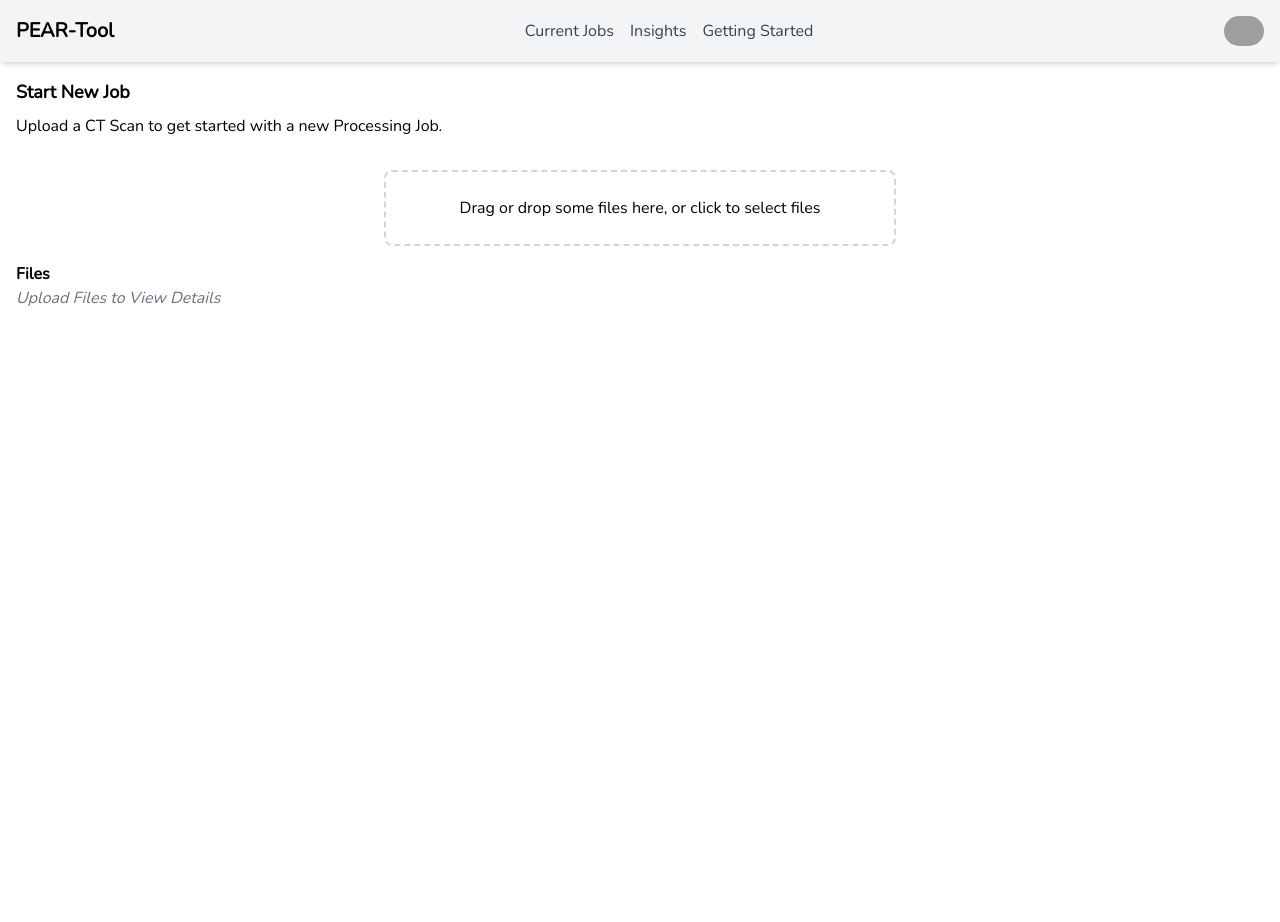
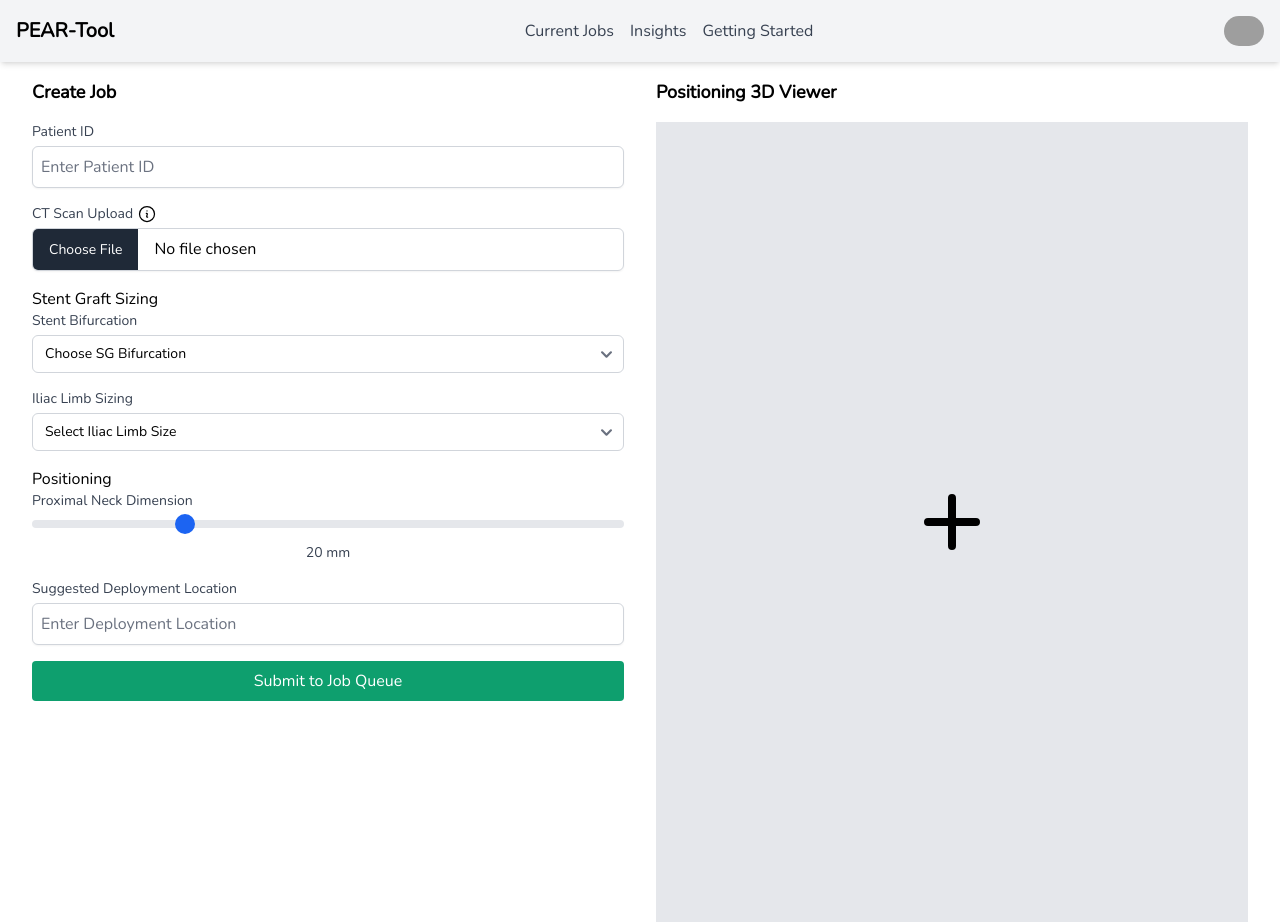
Before and after one commit to fidhalkotta/PEAR-Tool, a Next.js app in the folder app/frontend/: page /jobs/new in a window 1280 px wide. Before the commit the page ends 800 px from the top, so only its background shows below. Built offline with nearby package versions, Linux system fonts and the light colour scheme; grey boxes are pictures that could not be loaded.

Commit message:
feat: add new job page and routing from home to new page

```diff
--- a/app/frontend/src/app/home/page.tsx
+++ b/app/frontend/src/app/home/page.tsx
@@ -1,19 +1,29 @@
 "use client";
 
 import React, { useState } from "react";
+import { useRouter } from "next/navigation";
 import MainLayout from "@/app/layouts/mainLayout";
 import { Progress } from "flowbite-react";
 import { InformationCircleIcon } from "@heroicons/react/24/outline";
 
 export default function Home() {
+	const router = useRouter();
+
 	const [selectedJob, setSelectedJob] = useState(null);
 	const [isModalOpen, setIsModalOpen] = useState(false);
 	// State for managing tooltip visibility
 	const [showTooltip, setShowTooltip] = useState(false);
 	const [showFinishedJobsTooltip, setShowFinishedJobsTooltip] = useState(false);
 
-	const handleTooltipVisibility = () => {
-		setShowTooltip(!showTooltip);
+	const [patientId, setPatientId] = useState("");
+	const [sgBifurcation, setSgBifurcation] = useState("");
+	const [iliacLimbSizing, setIliacLimbSizing] = useState("");
+
+	// Function to handle the navigation with form values
+	const handleContinueJobSetup = (event) => {
+		event.preventDefault();
+
+		router.push("/jobs/new?patientId=" + patientId + "&sgBifurcation=" + sgBifurcation + "&iliacLimbSizing=" + iliacLimbSizing);
 	};
 
 	const [jobs] = useState([
@@ -78,76 +88,114 @@ export default function Home() {
 							<div className="mb-4">
 								<label htmlFor="patientId" className="block text-sm font-medium text-gray-700">Patient
 									ID</label>
-								<input type="text" id="patientId" name="patientId"
-									   className="mt-1 p-2 block w-full border border-gray-300 rounded-md shadow-sm focus:outline-none"
-									   placeholder="Enter Patient ID"/>
+								<input
+									type="text"
+									id="patientId"
+									name="patientId"
+									value={patientId}
+									onChange={(e) => setPatientId(e.target.value)}
+									className="mt-1 p-2 block w-full border border-gray-300 rounded-md shadow-sm focus:outline-none"
+									placeholder="Enter Patient ID"
+								/>
 							</div>
 
 							{/*/!* CT Scan Upload *!/*/}
-							{/*<div className="mb-4">*/}
-							{/*	<label htmlFor="ctScan" className="block text-sm font-medium text-gray-700">CT Scan*/}
-							{/*		Upload</label>*/}
-							{/*	<input type="file" id="ctScan" name="ctScan"*/}
-							{/*		   className="mt-1 block w-full border border-gray-300 rounded-md shadow-sm focus:outline-none"/>*/}
+							{/*<div className="mb-4 relative">*/}
+							{/*	<label htmlFor="ctScan"*/}
+							{/*		   className="block text-sm font-medium text-gray-700 flex items-center">*/}
+							{/*		CT Scan Upload*/}
+							{/*		<span*/}
+							{/*			className="ml-1 inline-block text-gray-500 cursor-help"*/}
+							{/*			onMouseEnter={() => setShowTooltip(true)}*/}
+							{/*			onMouseLeave={() => setShowTooltip(false)}*/}
+							{/*			onTouchStart={handleTooltipVisibility}*/}
+							{/*		>*/}
+							{/*			<InformationCircleIcon className="h-5 w-5"/>*/}
+							{/*		</span>*/}
+							{/*	</label>*/}
+							{/*	{showTooltip && (*/}
+							{/*		<div*/}
+							{/*			className="absolute z-10 w-64 p-2 bg-white rounded-md shadow-lg text-sm text-gray-700 -mt-8 ml-6">*/}
+							{/*			Only select folders containing .dicom files*/}
+							{/*		</div>*/}
+							{/*	)}*/}
+							{/*	<input*/}
+							{/*		type="file"*/}
+							{/*		id="ctScan"*/}
+							{/*		name="ctScan"*/}
+							{/*		className="mt-1 block w-full border border-gray-300 rounded-md shadow-sm focus:outline-none"*/}
+							{/*		directory="" webkitdirectory="" // Attributes to allow directory selection*/}
+							{/*	/>*/}
 							{/*</div>*/}
 
-							{/* CT Scan Upload */}
-							<div className="mb-4 relative">
-								<label htmlFor="ctScan"
-									   className="block text-sm font-medium text-gray-700 flex items-center">
-									CT Scan Upload
-									<span
-										className="ml-1 inline-block text-gray-500 cursor-help"
-										onMouseEnter={() => setShowTooltip(true)}
-										onMouseLeave={() => setShowTooltip(false)}
-										onTouchStart={handleTooltipVisibility}
-									>
-										<InformationCircleIcon className="h-5 w-5"/>
-									</span>
-								</label>
-								{showTooltip && (
-									<div
-										className="absolute z-10 w-64 p-2 bg-white rounded-md shadow-lg text-sm text-gray-700 -mt-8 ml-6">
-										Only select folders containing .dicom files
-									</div>
-								)}
-								<input
-									type="file"
-									id="ctScan"
-									name="ctScan"
-									className="mt-1 block w-full border border-gray-300 rounded-md shadow-sm focus:outline-none"
-									directory="" webkitdirectory="" // Attributes to allow directory selection
-								/>
+							<h3>Stent Graft Sizing</h3>
+
+							{/* Stent Graft Bifurcation Specifications */}
+							<div className="mb-4">
+								<label htmlFor="sgBifurcation" className="block text-sm font-medium text-gray-700">Stent
+									Bifurcation</label>
+								<select
+									id="sgBifurcation"
+									name="sgBifurcation"
+									value={sgBifurcation}
+									onChange={(e) => setSgBifurcation(e.target.value)}
+									className="mt-1 block w-full pl-3 pr-10 py-2 text-base border-gray-300 focus:outline-none sm:text-sm rounded-md"
+								>
+									<option value="" disabled hidden>Choose SG Bifurcation</option>
+									<option value="ETBF_25_13_C_124_E">ETBF 25 13 C 124 E</option>
+									<option value="ETBF_25_13_C_145_E">ETBF 25 13 C 145 E</option>
+									<option value="ETBF_28_13_C_124_E">ETBF 28 13 C 124 E</option>
+									<option value="ETBF_28_13_C_145_E">ETBF 28 13 C 145 E</option>
+									<option value="ETBF_32_16_C_124_E">ETBF 32 16 C 124 E</option>
+									<option value="ETBF_32_16_C_145_E">ETBF 32 16 C 145 E</option>
+									<option value="Other">Other</option>
+								</select>
 							</div>
 
-							{/* Stent Graft Specifications */}
+							{/* Iliac Limb Sizing Specifications */}
 							<div className="mb-4">
-								<label htmlFor="sgSize" className="block text-sm font-medium text-gray-700">Stent Graft
-									Size</label>
-								<input type="text" id="sgSize" name="sgSize"
-									   className="mt-1 p-2 block w-full border border-gray-300 rounded-md shadow-sm focus:outline-none"
-									   placeholder="Enter SG Size"/>
+								<label htmlFor="iliacLimbSizing" className="block text-sm font-medium text-gray-700">Iliac
+									Limb Sizing</label>
+								<select
+									id="iliacLimbSizing"
+									name="iliacLimbSizing"
+									value={iliacLimbSizing}
+									onChange={(e) => setIliacLimbSizing(e.target.value)}
+									className="mt-1 block w-full pl-3 pr-10 py-2 text-base border-gray-300 focus:outline-none sm:text-sm rounded-md"
+								>
+									<option value="" disabled hidden>Select Iliac Limb Size</option>
+									<option value="ETLW_16_13_C_124_E">ETLW 16 13 C 124 E</option>
+									<option value="ETLW_16_13_C_156_E">ETLW 16 13 C 156 E</option>
+									<option value="ETLW_16_16_C_124_E">ETLW 16 16 C 124 E</option>
+									<option value="ETLW_16_16_C_156_E">ETLW 16 16 C 156 E</option>
+									<option value="ETLW_16_20_C_124_E">ETLW 16 20 C 124 E</option>
+									<option value="ETLW_16_20_C_156_E">ETLW 16 20 C 156 E</option>
+									<option value="Other">Other</option>
+								</select>
 							</div>
 
-							{/* Suggested Deployment Locations */}
-							<div className="mb-4">
-								<label htmlFor="deploymentLocation" className="block text-sm font-medium text-gray-700">Suggested
-									Deployment Location</label>
-								<input type="text" id="deploymentLocation" name="deploymentLocation"
-									   className="mt-1 p-2 block w-full border border-gray-300 rounded-md shadow-sm focus:outline-none"
-									   placeholder="Enter Deployment Location"/>
-							</div>
+							{/*/!* Suggested Deployment Locations *!/*/}
+							{/*<div className="mb-4">*/}
+							{/*	<label htmlFor="deploymentLocation" className="block text-sm font-medium text-gray-700">Suggested*/}
+							{/*		Deployment Location</label>*/}
+							{/*	<input type="text" id="deploymentLocation" name="deploymentLocation"*/}
+							{/*		   className="mt-1 p-2 block w-full border border-gray-300 rounded-md shadow-sm focus:outline-none"*/}
+							{/*		   placeholder="Enter Deployment Location"/>*/}
+							{/*</div>*/}
 
-							{/* Simulation Settings */}
-							<div className="mb-4">
-								<label htmlFor="simulationSettings" className="block text-sm font-medium text-gray-700">Simulation
-									Settings</label>
-								{/* Additional inputs or dropdowns for FEA settings */}
-							</div>
+							{/*/!* Simulation Settings *!/*/}
+							{/*<div className="mb-4">*/}
+							{/*	<label htmlFor="simulationSettings" className="block text-sm font-medium text-gray-700">Simulation*/}
+							{/*		Settings</label>*/}
+							{/*	/!* Additional inputs or dropdowns for FEA settings *!/*/}
+							{/*</div>*/}
 
-							<button type="submit"
-								className="w-full bg-green-500 text-white p-2 rounded hover:bg-green-600">Start
-								Simulation
+							<button
+								type="submit"
+								onClick={handleContinueJobSetup}
+								className="w-full bg-green-500 text-white p-2 rounded hover:bg-green-600"
+							>
+								Continue Job Setup
 							</button>
 						</div>
 					</div>
@@ -213,7 +261,8 @@ export default function Home() {
 								<ul className="list-disc space-y-2 ml-4">
 									<li><b>Unsuccessful</b></li>
 									<li><b>Successful, regular post-op observation required</b></li>
-									<li><b>Successful, no complications</b> means that at no point in the aortic tissue or
+									<li><b>Successful, no complications</b> means that at no point in the aortic tissue
+										or
 										stent-graft did the stresses/displacements exceed a conservative safety factor,
 									</li>
 									<li><b>Successful, minor post-op observation required</b> means that
@@ -226,7 +275,7 @@ export default function Home() {
 						<div className="overflow-auto px-4">
 							{finishedJobs.slice(0, 2).map(job => (
 								<div key={job.id}
-									className="mb-4 p-2 border border-gray-300 rounded-md  cursor-pointer hover:border-nhs-light-blue">
+									 className="mb-4 p-2 border border-gray-300 rounded-md  cursor-pointer hover:border-nhs-light-blue">
 									<h3 className="text-md font-medium">{job.name}</h3>
 									<p className="text-sm mb-1"><strong>Date Completed:</strong> {job.dateCompleted}</p>
 									<p className="text-sm mb-1"><strong>Outcome:</strong> {job.outcome}</p>
--- a/app/frontend/src/app/jobs/new/page.tsx
+++ b/app/frontend/src/app/jobs/new/page.tsx
@@ -1,19 +1,207 @@
-import React from "react";
-
-// import NavigationBar from "@/components/NavigationBar";
-import FileDropzone from "@/components/FileDropzone";
+"use client";
+import React, { useEffect, useState } from "react";
+import { useSearchParams } from "next/navigation";
 import MainLayout from "@/app/layouts/mainLayout";
+// Import your layout or other necessary components
+import { InformationCircleIcon } from "@heroicons/react/24/outline";
 
 export default function NewJob() {
+	// Using the new useSearchParams hook for handling URL search parameters
+	const searchParams = useSearchParams();
+
+	const [patientId, setPatientId] = useState("");
+	const [sgBifurcation, setSgBifurcation] = useState("");
+	const [iliacLimbSizing, setIliacLimbSizing] = useState("");
+	const [proximalNeckDimension, setProximalNeckDimension] = useState(20);
+
+	const [showTooltip, setShowTooltip] = useState(false);
+
+	const handleTooltipVisibility = () => {
+		setShowTooltip(!showTooltip);
+	};
+
+	useEffect(() => {
+		if (!searchParams) return;
+		// Set state from search parameters
+		const patientIdParam = searchParams.get("patientId");
+		const sgBifurcationParam = searchParams.get("sgBifurcation");
+		const iliacLimbSizingParam = searchParams.get("iliacLimbSizing");
+
+		if (patientIdParam) setPatientId(patientIdParam);
+		if (sgBifurcationParam) setSgBifurcation(sgBifurcationParam);
+		if (iliacLimbSizingParam) setIliacLimbSizing(iliacLimbSizingParam);
+	}, [searchParams]);
+
 	return (
+		// Replace with your actual layout component if needed
 		<MainLayout>
-			<div className="container p-4">
-				<div className="mb-8">
-					<h2 className="text-lg font-semibold mb-2">Start New Job</h2>
-					<p>Upload a CT Scan to get started with a new Processing Job.</p>
+			<div>
+
+				<div className="container mx-auto p-4">
+					<div className="flex h-screen">
+						<div className="w-1/2 mx-4">
+
+							<h2 className="font-bold text-lg mb-4">Create Job</h2>
+							{/* Patient and Procedure Information */}
+							<div className="mb-4">
+								<label htmlFor="patientId" className="block text-sm font-medium text-gray-700">Patient
+									ID</label>
+								<input
+									type="text"
+									id="patientId"
+									name="patientId"
+									value={patientId}
+									onChange={(e) => setPatientId(e.target.value)}
+									className="mt-1 p-2 block w-full border border-gray-300 rounded-md shadow-sm focus:outline-none"
+									placeholder="Enter Patient ID"
+								/>
+							</div>
+
+							{/* CT Scan Upload */}
+							<div className="mb-4 relative">
+								<label htmlFor="ctScan"
+									   className="block text-sm font-medium text-gray-700 flex items-center">
+									CT Scan Upload
+									<span
+										className="ml-1 inline-block text-gray-500 cursor-help"
+										onMouseEnter={() => setShowTooltip(true)}
+										onMouseLeave={() => setShowTooltip(false)}
+										onTouchStart={handleTooltipVisibility}
+									>
+										<InformationCircleIcon className="h-5 w-5"/>
+									</span>
+								</label>
+								{showTooltip && (
+									<div
+										className="absolute z-10 w-64 p-2 bg-white rounded-md shadow-lg text-sm text-gray-700 -mt-8 ml-6">
+										Only select folders containing .dicom files
+									</div>
+								)}
+								<input
+									type="file"
+									id="ctScan"
+									name="ctScan"
+									className="mt-1 block w-full border border-gray-300 rounded-md shadow-sm focus:outline-none"
+									directory="" webkitdirectory="" // Attributes to allow directory selection
+								/>
+							</div>
+
+							<h3>Stent Graft Sizing</h3>
+
+							{/* Stent Graft Bifurcation Specifications */}
+							<div className="mb-4">
+								<label htmlFor="sgBifurcation" className="block text-sm font-medium text-gray-700">Stent
+									Bifurcation</label>
+								<select
+									id="sgBifurcation"
+									name="sgBifurcation"
+									value={sgBifurcation}
+									onChange={(e) => setSgBifurcation(e.target.value)}
+									className="mt-1 block w-full pl-3 pr-10 py-2 text-base border-gray-300 focus:outline-none sm:text-sm rounded-md"
+								>
+									<option value="" disabled hidden>Choose SG Bifurcation</option>
+									<option value="ETBF_25_13_C_124_E">ETBF 25 13 C 124 E</option>
+									<option value="ETBF_25_13_C_145_E">ETBF 25 13 C 145 E</option>
+									<option value="ETBF_28_13_C_124_E">ETBF 28 13 C 124 E</option>
+									<option value="ETBF_28_13_C_145_E">ETBF 28 13 C 145 E</option>
+									<option value="ETBF_32_16_C_124_E">ETBF 32 16 C 124 E</option>
+									<option value="ETBF_32_16_C_145_E">ETBF 32 16 C 145 E</option>
+									<option value="Other">Other</option>
+								</select>
+							</div>
+
+							{/* Iliac Limb Sizing Specifications */}
+							<div className="mb-4">
+								<label htmlFor="iliacLimbSizing" className="block text-sm font-medium text-gray-700">Iliac
+									Limb Sizing</label>
+								<select
+									id="iliacLimbSizing"
+									name="iliacLimbSizing"
+									value={iliacLimbSizing}
+									onChange={(e) => setIliacLimbSizing(e.target.value)}
+									className="mt-1 block w-full pl-3 pr-10 py-2 text-base border-gray-300 focus:outline-none sm:text-sm rounded-md"
+								>
+									<option value="" disabled hidden>Select Iliac Limb Size</option>
+									<option value="ETLW_16_13_C_124_E">ETLW 16 13 C 124 E</option>
+									<option value="ETLW_16_13_C_156_E">ETLW 16 13 C 156 E</option>
+									<option value="ETLW_16_16_C_124_E">ETLW 16 16 C 124 E</option>
+									<option value="ETLW_16_16_C_156_E">ETLW 16 16 C 156 E</option>
+									<option value="ETLW_16_20_C_124_E">ETLW 16 20 C 124 E</option>
+									<option value="ETLW_16_20_C_156_E">ETLW 16 20 C 156 E</option>
+									<option value="Other">Other</option>
+								</select>
+							</div>
+
+							<h3>Positioning</h3>
+
+							<div className="mb-4">
+								<label htmlFor="positioning"
+									   className="block text-sm font-medium text-gray-700">Proximal Neck
+									Dimension</label>
+								<input
+									type="range"
+									id="positioning"
+									name="positioning"
+									className="w-full h-2 bg-gray-200 rounded-lg appearance-none cursor-pointer dark:bg-gray-700"
+									min="10"
+									max="50"
+									value={proximalNeckDimension}
+									onChange={(e) => setProximalNeckDimension(e.target.value)}
+								/>
+								<div className="text-center text-sm font-medium text-gray-700 mt-2">
+									{proximalNeckDimension} mm
+								</div>
+							</div>
+
+							{/* Suggested Deployment Locations */}
+							<div className="mb-4">
+								<label htmlFor="deploymentLocation" className="block text-sm font-medium text-gray-700">Suggested
+									Deployment Location</label>
+								<input type="text" id="deploymentLocation" name="deploymentLocation"
+									   className="mt-1 p-2 block w-full border border-gray-300 rounded-md shadow-sm focus:outline-none"
+									   placeholder="Enter Deployment Location"/>
+							</div>
+
+							{/*/!* Simulation Settings *!/*/}
+							{/*<div className="mb-4">*/}
+							{/*	<label htmlFor="simulationSettings" className="block text-sm font-medium text-gray-700">Simulation*/}
+							{/*		Settings</label>*/}
+							{/*	/!* Additional inputs or dropdowns for FEA settings *!/*/}
+							{/*</div>*/}
+
+							<button
+								type="submit"
+								onClick={() => alert("Submitted to Job Queue")}
+								className="w-full bg-green-500 text-white p-2 rounded hover:bg-green-600"
+							>
+								Submit to Job Queue
+							</button>
+						</div>
+						<div className="w-1/2 mx-4">
+							<h2 className="font-bold text-lg mb-4">Positioning 3D Viewer</h2>
+							{/* Placeholder for 3D Viewer */}
+							<div className="bg-gray-200 h-full flex justify-center items-center">
+								<svg
+									xmlns="http://www.w3.org/2000/svg"
+									className="h-24 w-24 text-gray-400"
+									fill="none"
+									viewBox="0 0 24 24"
+									stroke="currentColor"
+								>
+									<path
+										strokeLinecap="round"
+										strokeLinejoin="round"
+										strokeWidth={2}
+										d="M12 6v6m0 0v6m0-6h6m-6 0H6"
+									/>
+								</svg>
+							</div>
+						</div>
+					</div>
 				</div>
-				<FileDropzone/>
+
 			</div>
+
 		</MainLayout>
 
 	);
```
Also changed, not shown: 2 other files (tests, documents, lock files or other folders).
